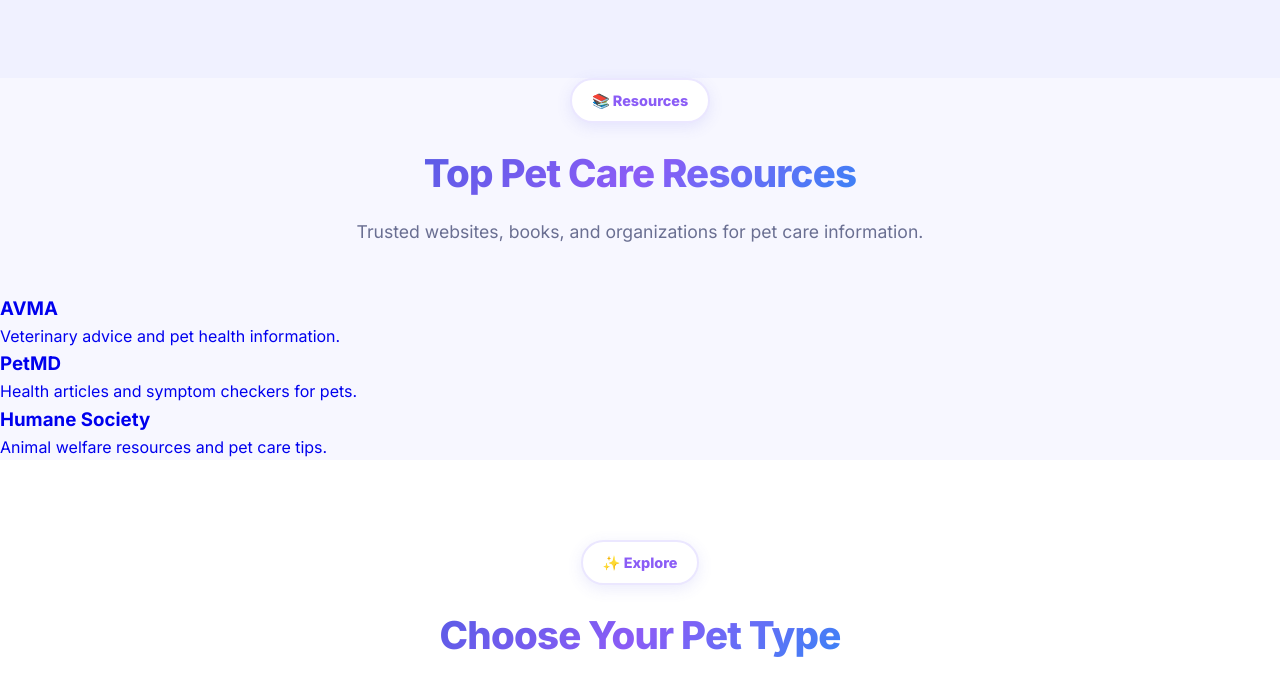
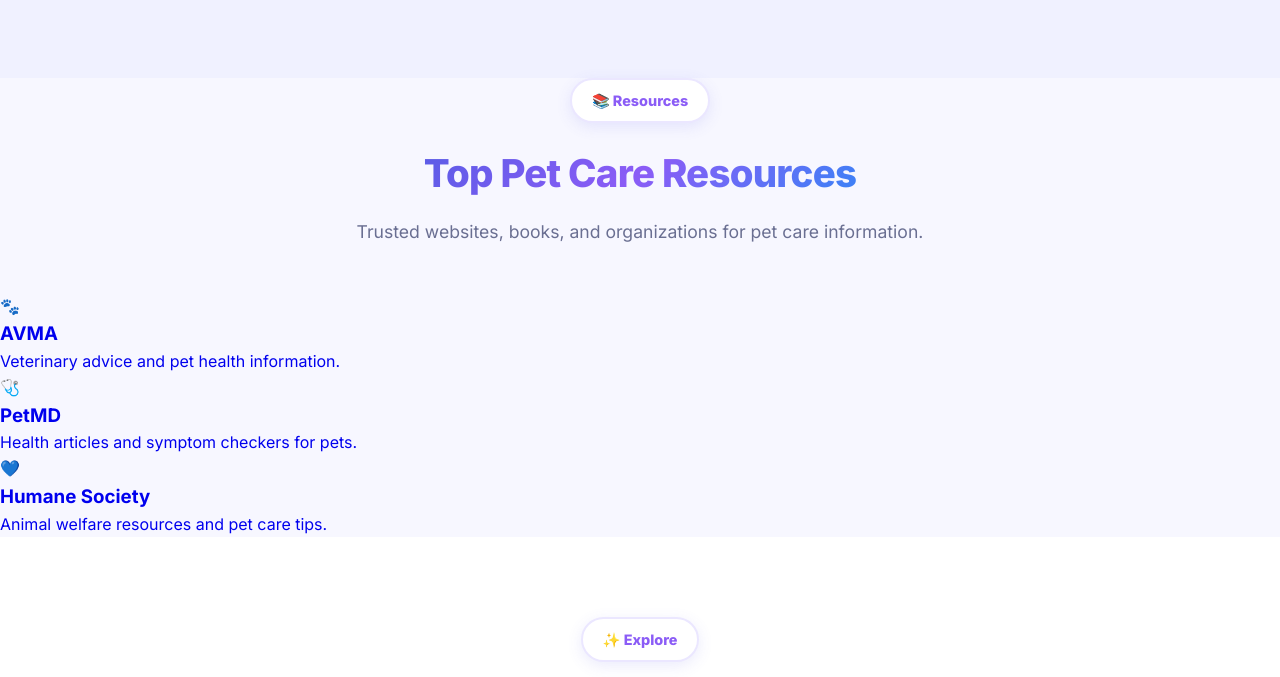
Before and after one commit to anaki2/pawfully-helpful-site, a website: page index.html in a window 1280 px wide. Shown: the part 1314-1991 px from the top of the page. Drawn offline with Linux system fonts and the light colour scheme.

Commit message:
Update index.html

```diff
--- a/index.html
+++ b/index.html
@@ -166,7 +166,7 @@
 </section>
 
 <section>
-  <section class=""resources-section>
+<section class="resources-section">
   <div class="section-header">
     <div class="badge">📚 Resources</div>
     <h2 class="section-title">
@@ -178,19 +178,23 @@
   <div class="resources-grid">
 
     <a href="https://www.avma.org/resources/pet-owners" target="_blank" class="resource-card">
+      <div class="resource-icon">🐾</div>
       <h3>AVMA</h3>
       <p>Veterinary advice and pet health information.</p>
     </a>
 
     <a href="https://www.petmd.com/" target="_blank" class="resource-card">
+      <div class="resource-icon">🩺</div>
       <h3>PetMD</h3>
       <p>Health articles and symptom checkers for pets.</p>
     </a>
 
     <a href="https://www.humanesociety.org/resources/pet-care-resources" target="_blank" class="resource-card">
+      <div class="resource-icon">💙</div>
       <h3>Humane Society</h3>
       <p>Animal welfare resources and pet care tips.</p>
     </a>
+
   </div>
 </section>
 
```
Lines whose indentation alone changed are shown as unchanged.
